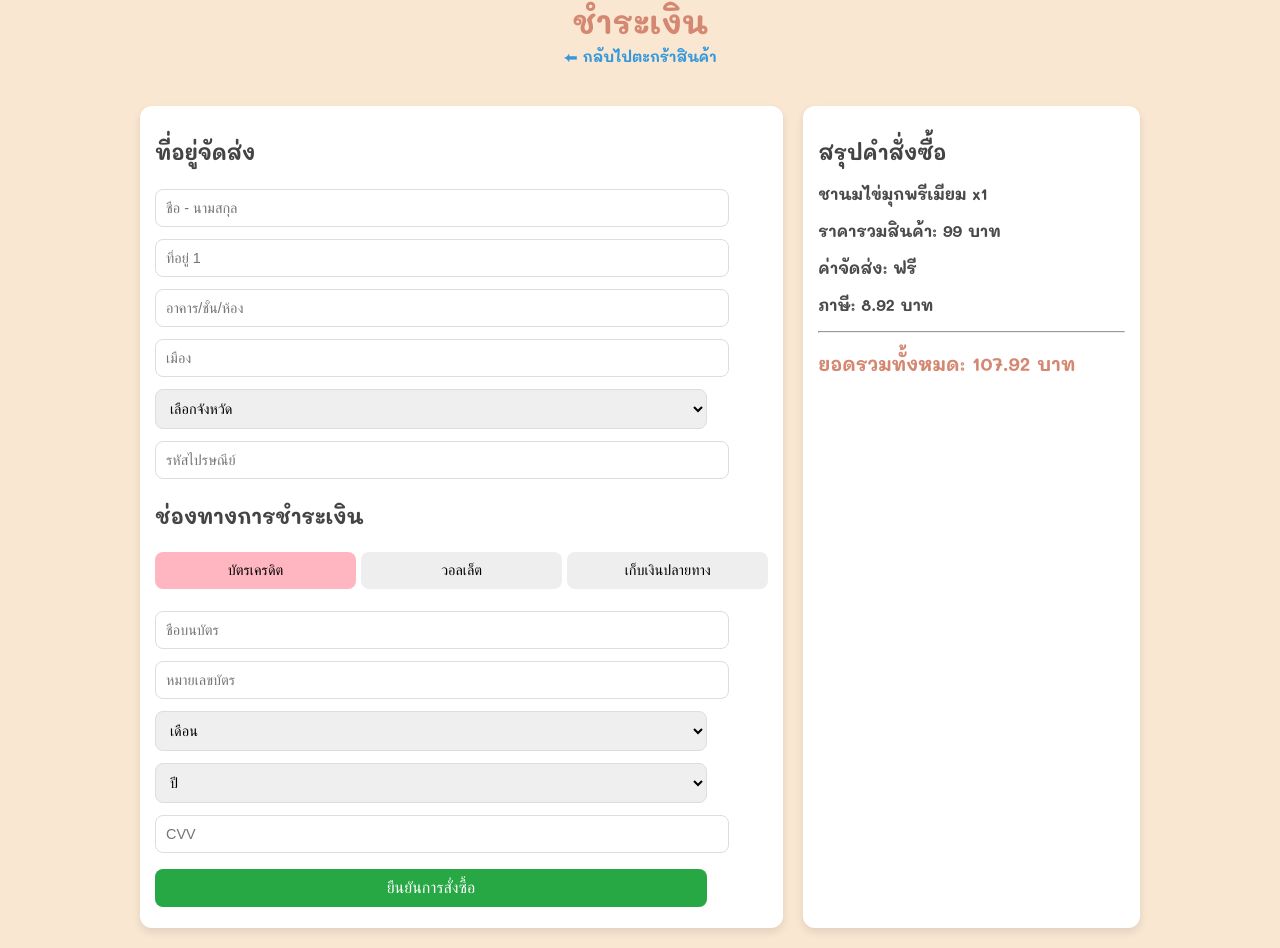
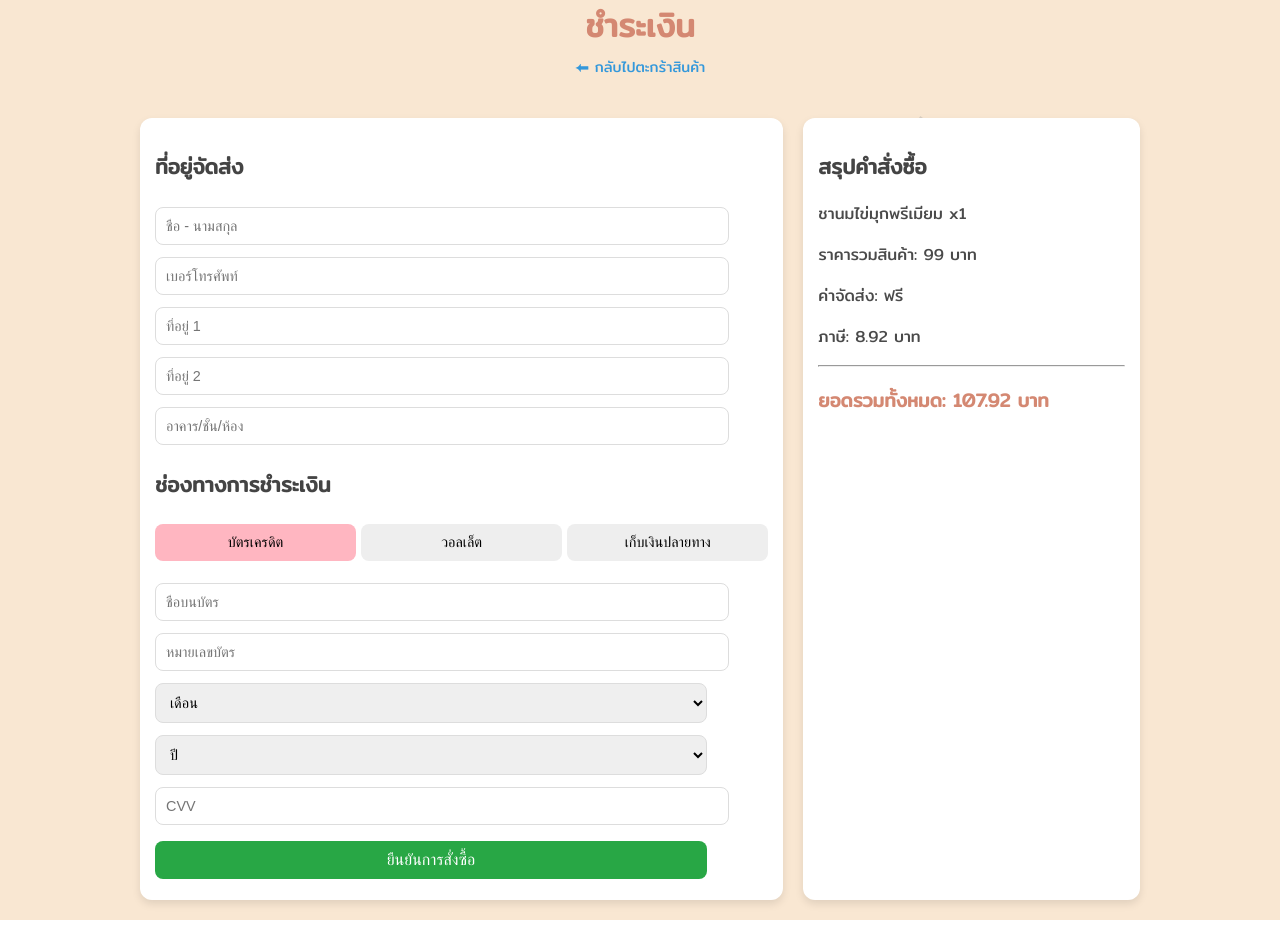
Before and after one commit to Fahsaii/Project_liucha, a PHP site: page /payment.php in a window 1280 px wide. After the commit the page ends 920 px from the top, so only its background shows below. Run offline with PHP 8.4, Linux system fonts and the light colour scheme; grey boxes are pictures that could not be loaded.

Commit message:
updatefont

```diff
--- a/css/payment.css
+++ b/css/payment.css
@@ -1,7 +1,7 @@
 body {
     margin: 0;
     padding: 0;
-    font-family: 'Mali', sans-serif;
+    font-family: 'Mitr', sans-serif;
     background-color: #f9e7d2;
     color: #4a4a4a;
     min-height: 100vh;
@@ -12,7 +12,7 @@ body {
 }
 
 h1, h2, h3 {
-    font-family: 'Mali', sans-serif;
+    font-family: 'Mitr', sans-serif;
     color: #d48872;
 }
 
--- a/css/register.css
+++ b/css/register.css
@@ -1,5 +1,5 @@
 body {
-    font-family: 'Arial', sans-serif;
+    font-family: 'Mitr', sans-serif;
     background-color: #f9e7d2;
     margin: 0;
     padding: 0;
@@ -10,6 +10,7 @@ body {
     overflow: hidden;
     position: relative;
 }
+* { font-family: 'Mitr', sans-serif !important; }
 
 /* เพิ่มหลายแก้วตกลงมา */
 @keyframes bubble-fall {
--- a/login.php
+++ b/login.php
@@ -47,6 +47,7 @@ if ($_SERVER["REQUEST_METHOD"] == "POST") {
     <meta name="viewport" content="width=device-width, initial-scale=1.0">
     <title>เข้าสู่ระบบ - Liucha ชานม</title>
     <link rel="stylesheet" href="css/login.css">
+    <link href="https://fonts.googleapis.com/css2?family=Mitr:wght@300;400&display=swap" rel="stylesheet">
 </head>
 <body>
     <div class="bubble-tea"></div>
--- a/payment.php
+++ b/payment.php
@@ -12,7 +12,7 @@ $total = 0;
     <meta charset="UTF-8">
     <meta name="viewport" content="width=device-width, initial-scale=1.0">
     <title>ชำระเงิน</title>
-    <link href="https://fonts.googleapis.com/css2?family=Mali:wght@700&display=swap" rel="stylesheet">
+    <link href="https://fonts.googleapis.com/css2?family=Mitr:wght@300;400&display=swap" rel="stylesheet">
     <link rel="stylesheet" href="css/payment.css">
 </head>
 <body>
@@ -34,15 +34,14 @@ $total = 0;
             <h2>ที่อยู่จัดส่ง</h2>
             <form method="POST" action="checkout.php">
                 <input type="text" name="name" placeholder="ชื่อ - นามสกุล" required>
+                <input type="text" name="tel" placeholder="เบอร์โทรศัพท์" required>
                 <input type="text" name="address1" placeholder="ที่อยู่ 1" required>
-                <input type="text" name="address2" placeholder="อาคาร/ชั้น/ห้อง">
-                <input type="text" name="city" placeholder="เมือง" required>
-                <select name="state" required>
-                    <option>เลือกจังหวัด</option>
-                    <option>กรุงเทพมหานคร</option>
-                    <option>เชียงใหม่</option>
+                <input type="text" name="address2" placeholder="ที่อยู่ 2" required>
+                <input type="text" name="address3" placeholder="อาคาร/ชั้น/ห้อง">
+
+
                 </select>
-                <input type="text" name="zip" placeholder="รหัสไปรษณีย์" required>
+
 
                 <h2>ช่องทางการชำระเงิน</h2>
                 <div class="payment-method">
--- a/register.php
+++ b/register.php
@@ -53,6 +53,7 @@ $conn->close();
     <meta name="viewport" content="width=device-width, initial-scale=1.0">
     <title>สมัครสมาชิก</title>
     <link rel="stylesheet" href="css/register.css">
+    <link href="https://fonts.googleapis.com/css2?family=Mitr:wght@300;400&display=swap" rel="stylesheet">
 </head>
 <body>
     <div class="bubble-tea"></div>
```
Also changed, not shown: css/login.css (+14 -4 lines).
